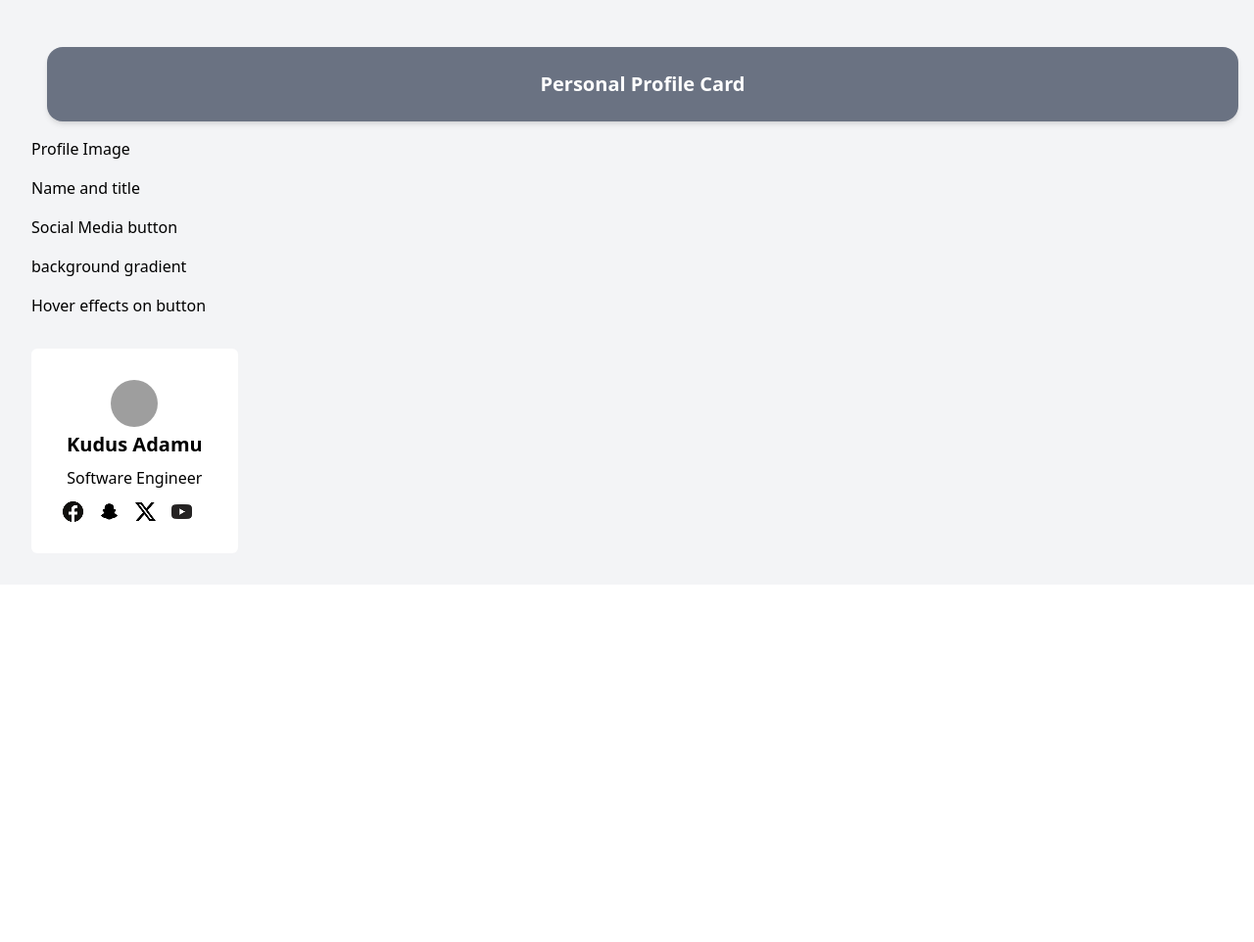
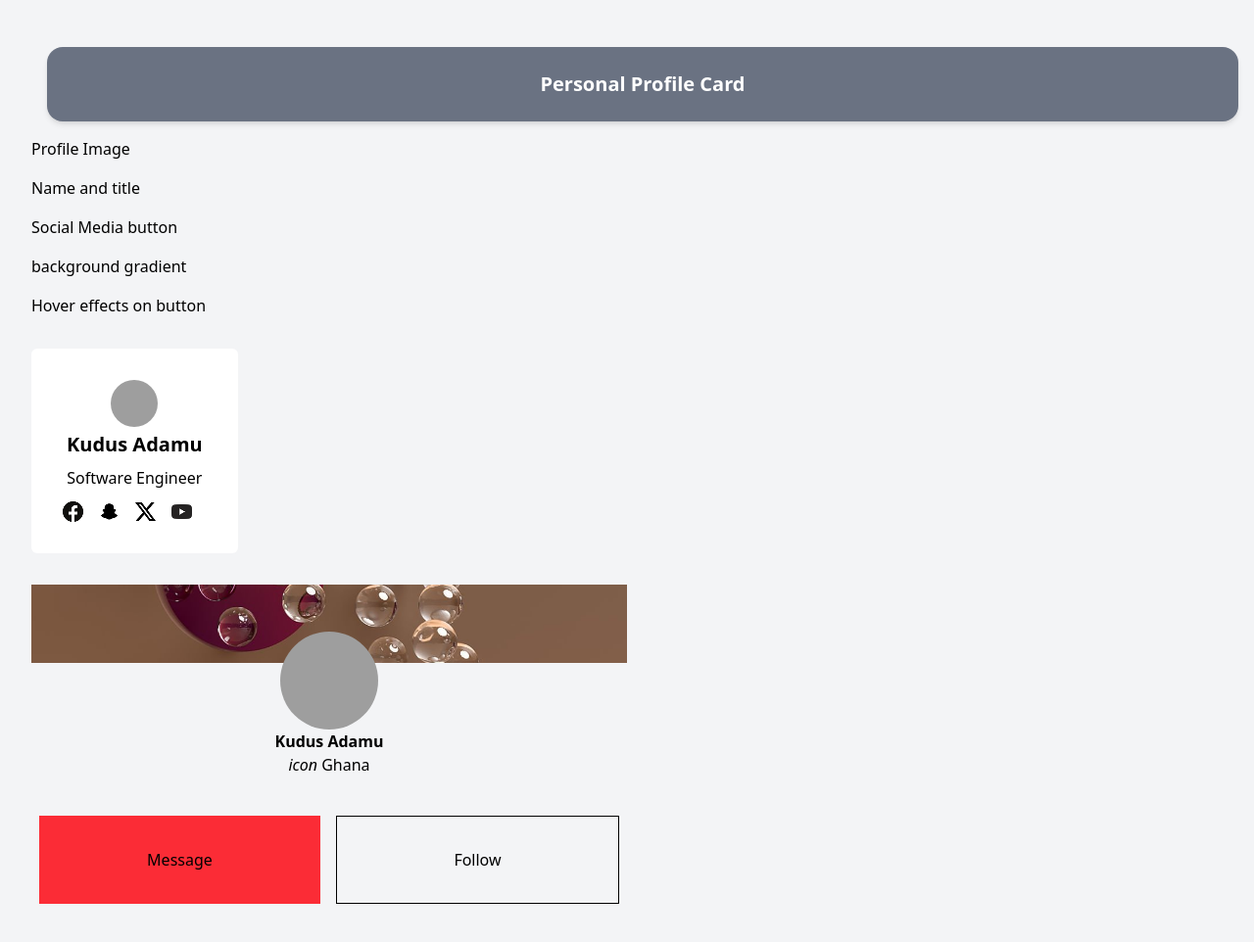
Before and after one commit to generalAbdu/PracticeFrontE, a website: page tailwindcss/tailwindPractice.html in a window 1280 px wide. Shown: the whole page at 98% size. Before the commit the page ends 800 px from the top, so only its background shows below. Drawn offline with Linux system fonts and the light colour scheme; grey boxes are pictures that could not be loaded.

Commit message:
Tailwindcss practice2

```diff
--- a/tailwindcss/input.css
+++ b/tailwindcss/input.css
@@ -2,7 +2,6 @@
 
 @theme {
     --color-primary: #acacac;
-    --custom1-size:192px;
-    --custom2-size:53px;
+   --my-primary:#ED865B;
 
 }
--- a/tailwindcss/tailwindPractice.html
+++ b/tailwindcss/tailwindPractice.html
@@ -35,6 +35,22 @@
                 </div>
             </div>
 
+            <div class="p-0 mt-8 w-1/2 bg-gray-100">
+                <img class="w-full h-20 object-cover" src='./Assets/background.jpg';/>
+
+                <div class="w-full"><img src="./Assets/shirtlessman.jpg" alt=""  class="rounded-full w-25 h-25 relative mx-auto bottom-8"/></div>
+
+                <div class="relative bottom-8"><p class=" block text-center font-bold">Kudus Adamu</p></div>
+                <p class=" bottom-8 w-full relative text-center">
+                    <i>icon</i>
+                    Ghana
+                </p>
+                <div class="flex flex-row w-full">
+                    <button class=" bg-red-500 p-4 w-1/2 m-2">Message</button>
+                    <button class=" p-8 border w-1/2 m-2">Follow</button>
+                </div>
+            </div>
+
         </div>
     </body>
 </html>
```
Also changed, not shown: TaskManager.html (+8 -0 lines), tailwindcss/Assets/background.jpg (added), tailwindcss/output.css.
